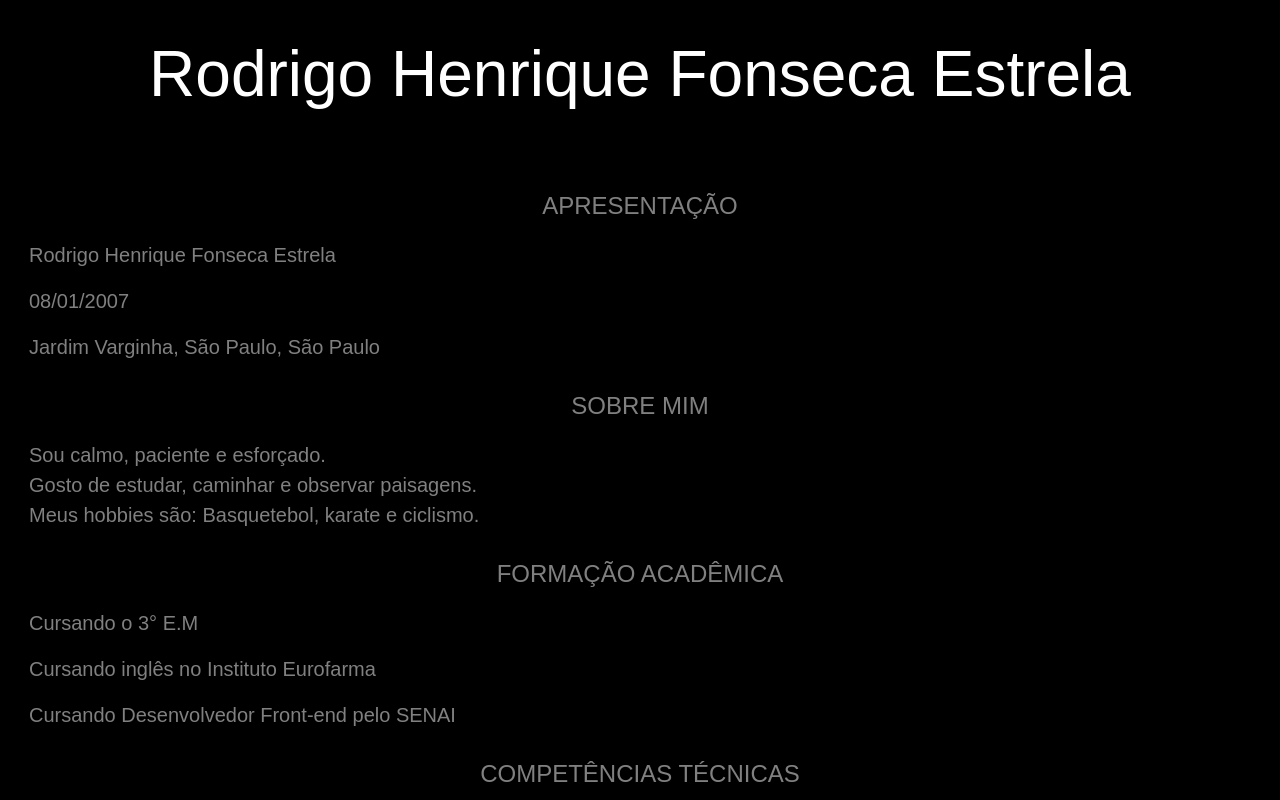
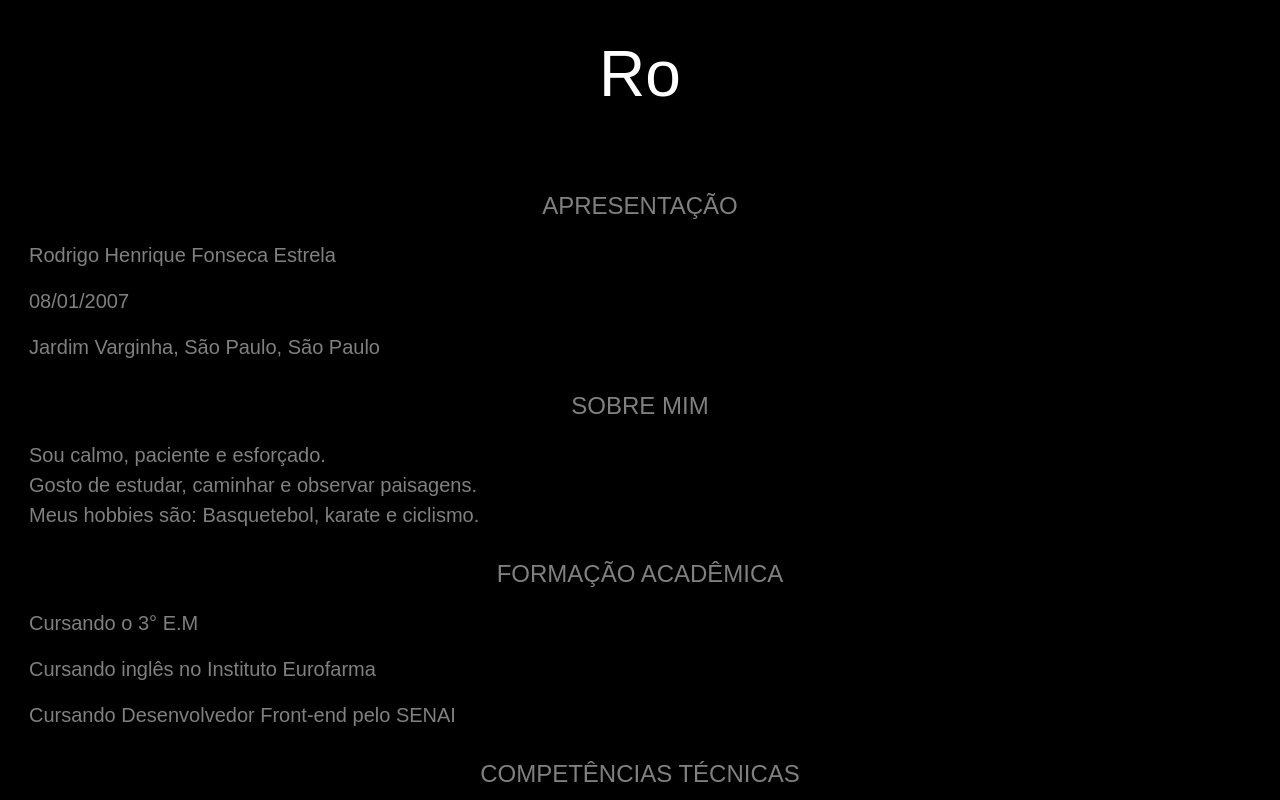
Before and after one commit to estrela801/Meu-curriculo, a plain HTML site: page index.html in a window 1280 px wide. Shown: the top 800 px of the page. Drawn offline with Linux system fonts and the light colour scheme; a web font is replaced by a local one.

Commit message:
demonstrações

```diff
--- a/index.html
+++ b/index.html
@@ -11,7 +11,7 @@
 
 <body>
     <header>
-        <h1 id="eu">Rodrigo Henrique Fonseca Estrela</h1>
+        <h1 id="eu">Ro</h1>
     </header>
     <main>
         <section id="apresentacao">
```
